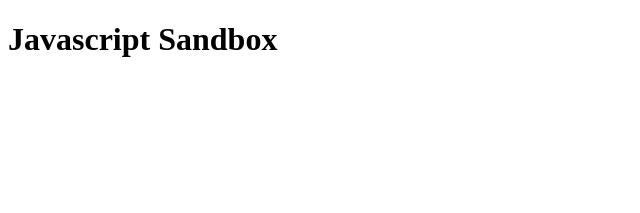
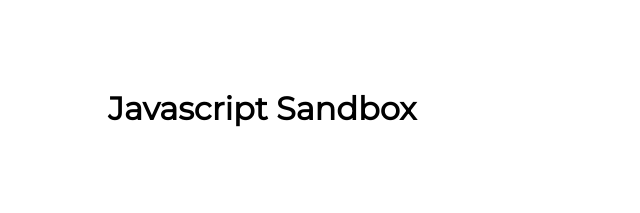
Before and after one commit to adeltahenti/js_sandbox, a plain HTML site: page index.html in a window 1280 px wide. Shown: the whole page, without its empty margins (0-640 px from the left). Drawn offline with Linux system fonts and the light colour scheme.

Commit message:
style added

```diff
--- /dev/null
+++ b/css/style.css
@@ -0,0 +1,9 @@
+@import url("https://fonts.googleapis.com/css?family=Montserrat");
+body {
+  font-family: 'Montserrat', sans-serif;
+}
+
+.container {
+  padding: 60px 100px;
+}
+/*# sourceMappingURL=style.css.map */
--- a/index.html
+++ b/index.html
@@ -4,10 +4,13 @@
   <meta charset="utf-8">
   <meta name="viewport" content="width=device-width, initial-scale=1.0">
   <meta http-equiv="X-UA-Compatible" content="ie=edge">
+  <link rel="stylesheet" href="css/style.css">
   <title>Javascript Sandbox</title>
 </head>
 <body>
-  <h1>Javascript Sandbox</h1>
+  <div class="container">
+    <h1>Javascript Sandbox</h1>
+  </div>
 
   <script src="app.js"></script>
 </body>
```
Also changed, not shown: 1 other file.
